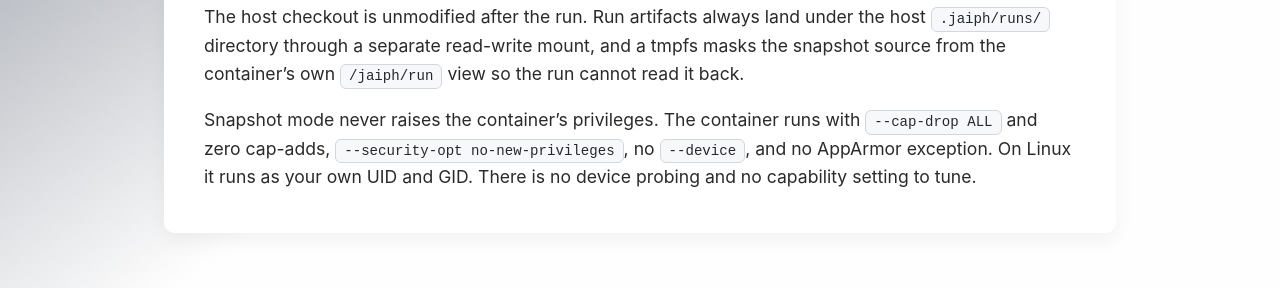
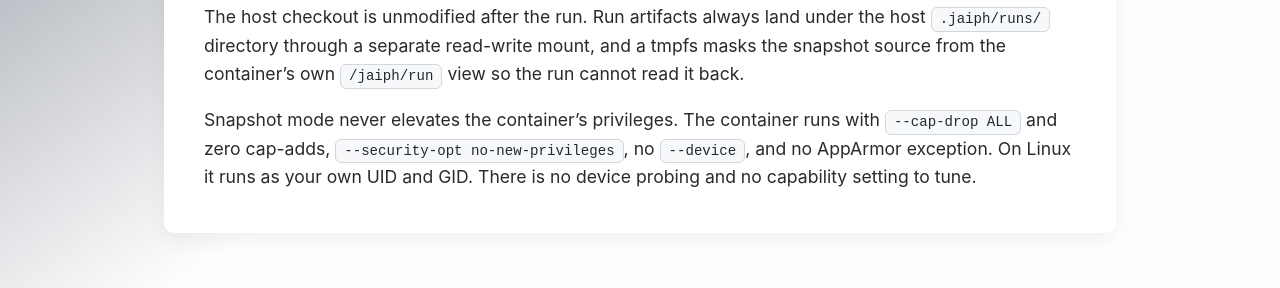
Before and after one commit to jaiphlang/jaiph, a Jekyll site: the page built from docs/sandbox-run.md, in a window 1280 px wide and 900 px high, scrolled down 1276 px. Shown: the part 151-439 px from the top of the window. Built offline with Jekyll 4.4.1, drawn with Linux system fonts in a browser that asks for light colours.

```diff
--- a/docs/sandbox-run.md
+++ b/docs/sandbox-run.md
@@ -28,7 +28,7 @@ The snapshot content is defined by git. In a git workspace it contains exactly t
 
 The host checkout is unmodified after the run. Run artifacts always land under the host `.jaiph/runs/` directory through a separate read-write mount, and a tmpfs masks the snapshot source from the container's own `/jaiph/run` view so the run cannot read it back.
 
-Snapshot mode never raises the container's privileges. The container runs with `--cap-drop ALL` and zero cap-adds, `--security-opt no-new-privileges`, no `--device`, and no AppArmor exception. On Linux it runs as your own UID and GID. There is no device probing and no capability setting to tune.
+Snapshot mode never elevates the container's privileges. The container runs with `--cap-drop ALL` and zero cap-adds, `--security-opt no-new-privileges`, no `--device`, and no AppArmor exception. On Linux it runs as your own UID and GID. There is no device probing and no capability setting to tune.
 
 ## 2. Pick inplace mode for live edits
 
```
Also changed, not shown: docs/grammar.md (+1 -1 lines), docs/sandboxing.md (+1 -1 lines), docs/spec-async-handles.md (+2 -2 lines), src/runtime/embedded-assets.ts (+1 -1 lines).
